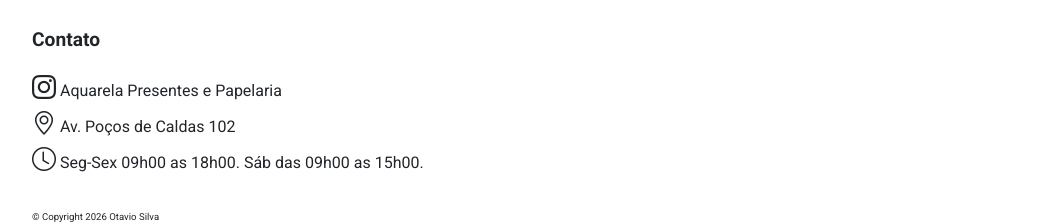
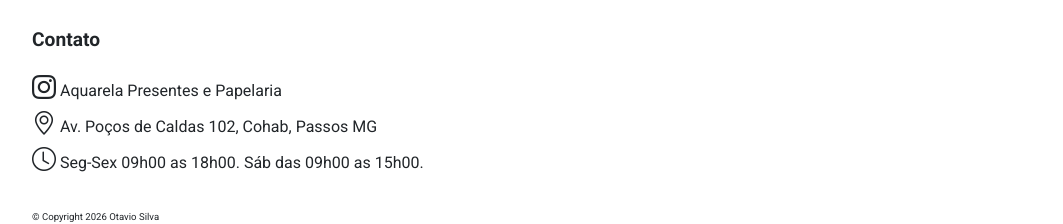
Before and after one commit to otaviosilvadev/marketplace-runners, a React (Create React App) app: page / in a window 1280 px wide. Shown: the part 982-1206 px from the top of the page, without its empty margins (108-1171 px from the left). Built offline with nearby package versions, Linux system fonts and the light colour scheme.

Commit message:
fix: ajuste de endereço

```diff
--- a/src/components/Footer.js
+++ b/src/components/Footer.js
@@ -11,7 +11,7 @@ export const Footer = () => {
                 <div className="row">
                     <div className="col text-start spanText">
                         <i className="bi bi-instagram  fs-4"></i> Aquarela Presentes e Papelaria<br/>
-                        <i className="bi bi-geo-alt fs-4"></i> Av. Poços de Caldas 102<br/>
+                        <i className="bi bi-geo-alt fs-4"></i> Av. Poços de Caldas 102, Cohab, Passos MG<br/>
                         <i className="bi bi-clock fs-4"></i> Seg-Sex 09h00 as 18h00. Sáb das 09h00 as 15h00.
                     </div>
                 </div>
```
